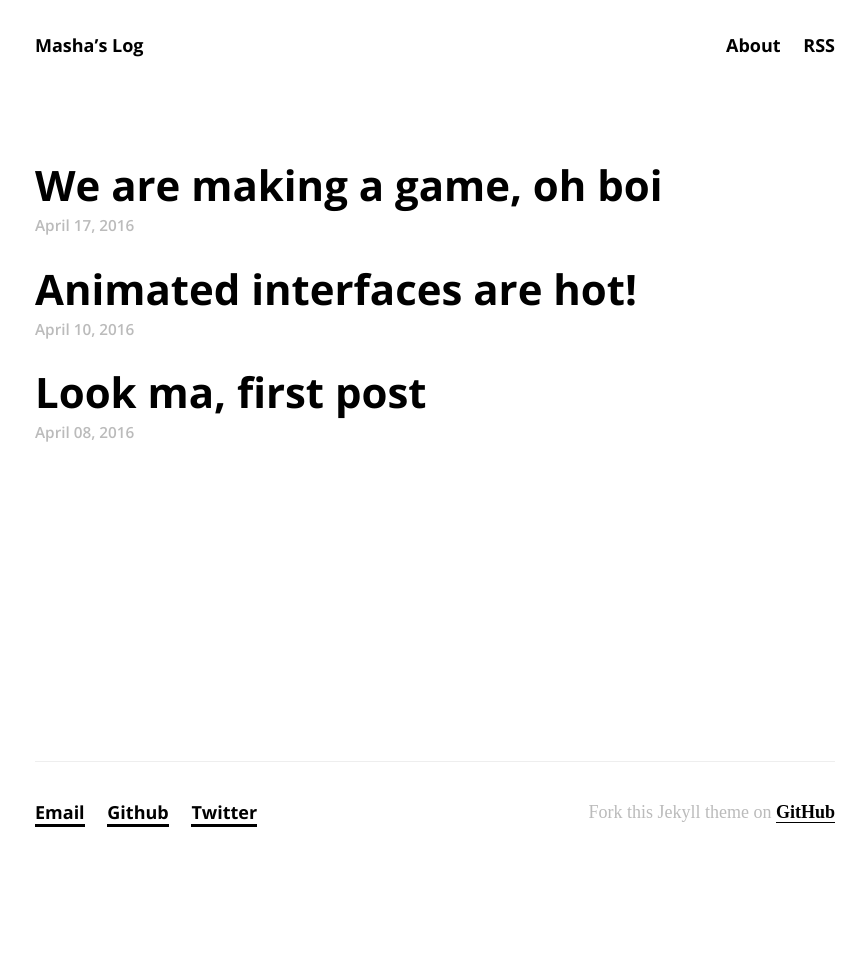
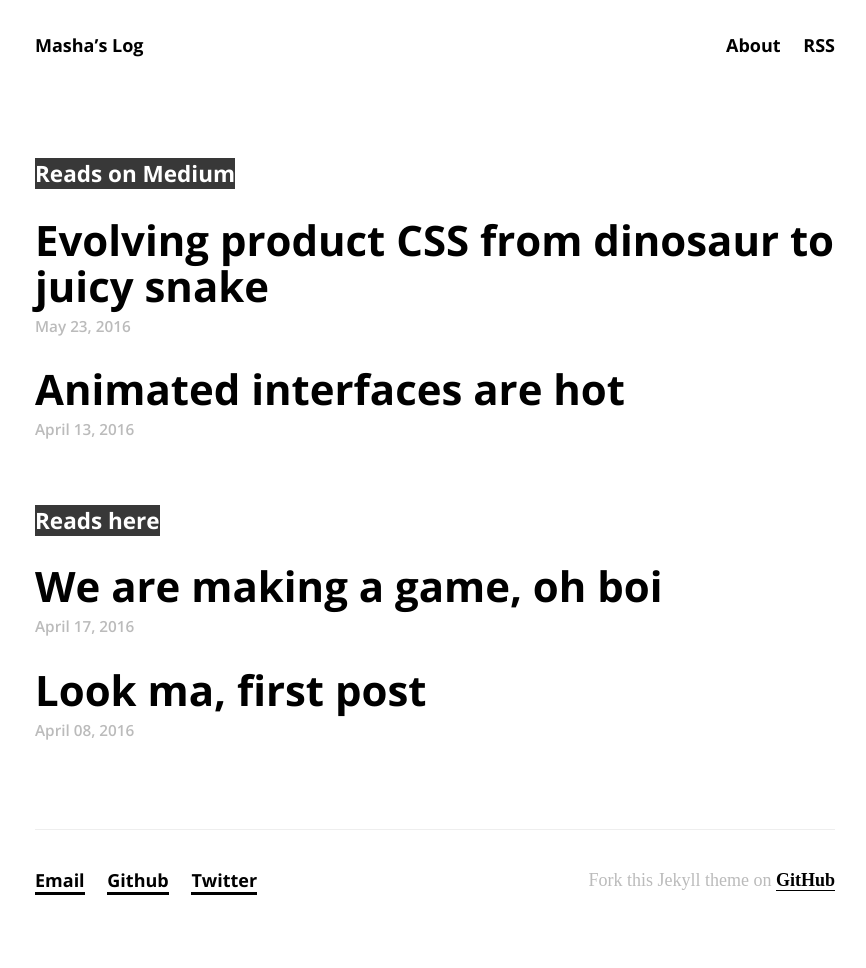
Before and after one commit to mashlo/blog, a Jekyll site: the page built from index.html, in a window 1280 px wide. Shown: the whole page, without its empty margins (205-1071 px from the left). Built offline with Jekyll 4.4.1, drawn with Linux system fonts in a browser that asks for light colours; some web fonts are replaced; before the commit the page ends 900 px from its top, so only the background shows below that.

Commit message:
Add post

```diff
--- a/_sass/_page.scss
+++ b/_sass/_page.scss
@@ -8,3 +8,9 @@
   margin: 0 0 1em;
   text-transform: capitalize;
 }
+
+.home-title {
+  color: $background-color;
+  background: $text-color;
+  font-weight: $font-weight-base-bold;
+}
--- a/index.html
+++ b/index.html
@@ -1,8 +1,28 @@
 ---
 layout: default
 ---
+<div class="home">
+  <h4><span class="home-title">Reads on Medium</span></h4>
+  <br>
+    <ul class="post-list">
+      <li>
+        <h1>
+          <a class="post-link" href="https://blog.prototypr.io/evolving-product-css-from-dinosaur-to-juicy-snake-4e4392fce8e8#.te3mjnv6j" target="_blank">Evolving product CSS from dinosaur to juicy snake</a>
+        </h1>
+        <span class="post-meta">May 23, 2016</span>
+      </li>
+      <li>
+        <h1>
+          <a class="post-link" href="https://blog.prototypr.io/animated-interfaces-are-hot-f0dc5dd6e329#.jn9nkbesp"  target="_blank">Animated interfaces are hot</a>
+        </h1>
+        <span class="post-meta">April 13, 2016</span>
+      </li>
+    </ul>
+  <br>
+  <h4><span class="home-title">Reads here</span></h4>
+  <br>
 
-<div class="home">
+
   <ul class="post-list">
     {% for post in site.posts %}
       <li>
```
Also changed, not shown: _posts/2016-04-10-animations-are-hot.markdown (deleted, +0 -9 lines), assets/evolution-curve-01.png (added), assets/evolution-curve-02.png (added), assets/evolution-curve.png (added).
